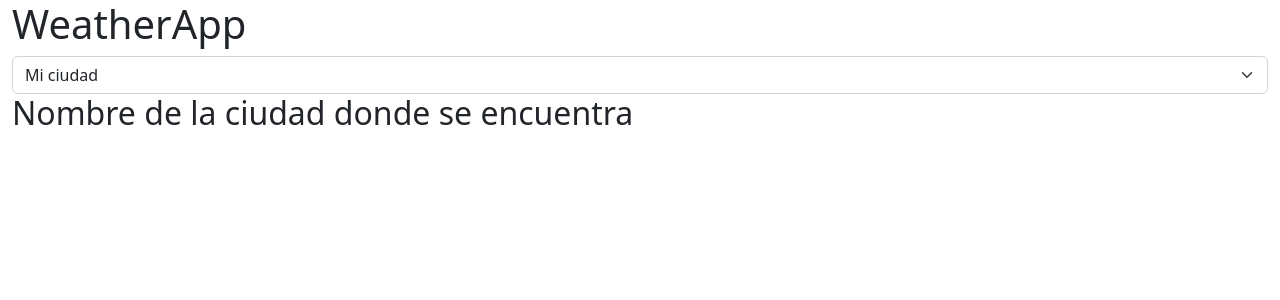
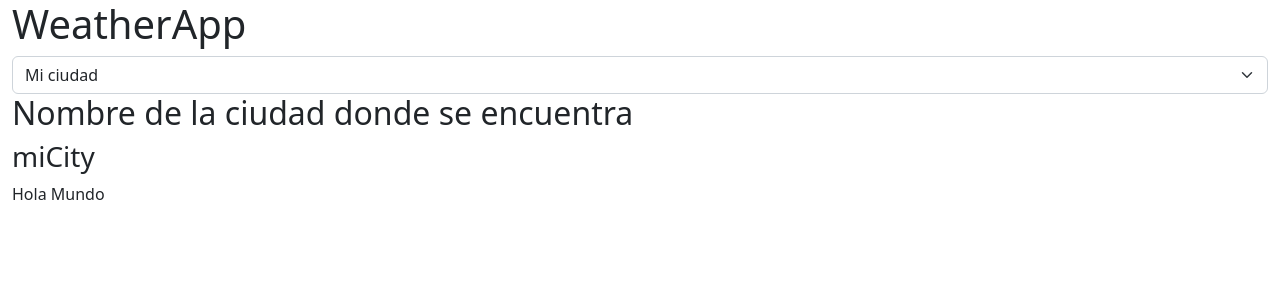
Before and after one commit to diegonzalez07/weather-app, a React (Vite) app: page / in a window 1280 px wide. Shown: the top 300 px of the page. Built offline with nearby package versions, Linux system fonts and the light colour scheme; no server answers.

Commit message:
Aplico helper para mejorar componente

```diff
--- a/src/WeatherApp.jsx
+++ b/src/WeatherApp.jsx
@@ -1,5 +1,6 @@
 import { useState } from "react";
 import { SelectCity } from "./components/SelectCity";
+import { WeatherForecastGrid } from "./components/WeatherForecastGrid";
 
 export const WeatherApp = () => {
   const [city, setCity] = useState("miCity");
@@ -14,14 +15,13 @@ export const WeatherApp = () => {
       <div className="row">
         <div className="col">
           <>
-            {/* Titulo */}
             <h1>WeatherApp</h1>
 
-            {/* Select de ciudades */}
             <SelectCity onSetCity={handleSetCity} selectedCity={city} />
 
             {/* WeatherList */}
             <h2>Nombre de la ciudad donde se encuentra</h2>
+            <WeatherForecastGrid city={city} />
             {/* WeatherCard */}
           </>
         </div>
--- /dev/null
+++ b/src/components/WeatherForecastGrid.jsx
@@ -0,0 +1,12 @@
+import { getWeatherForecast } from "../helpers/getWeatherForecast";
+
+export const WeatherForecastGrid = ({ city }) => {
+  getWeatherForecast(city);
+
+  return (
+    <>
+      <h3>{city}</h3>
+      <p>Hola Mundo</p>
+    </>
+  );
+};
```
